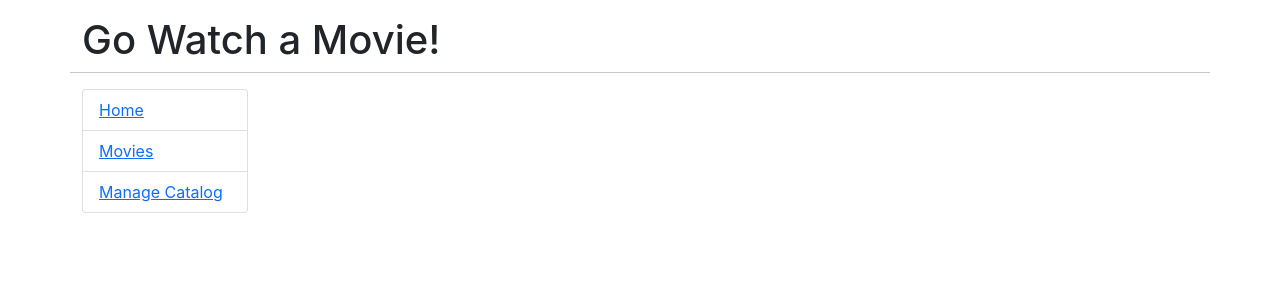
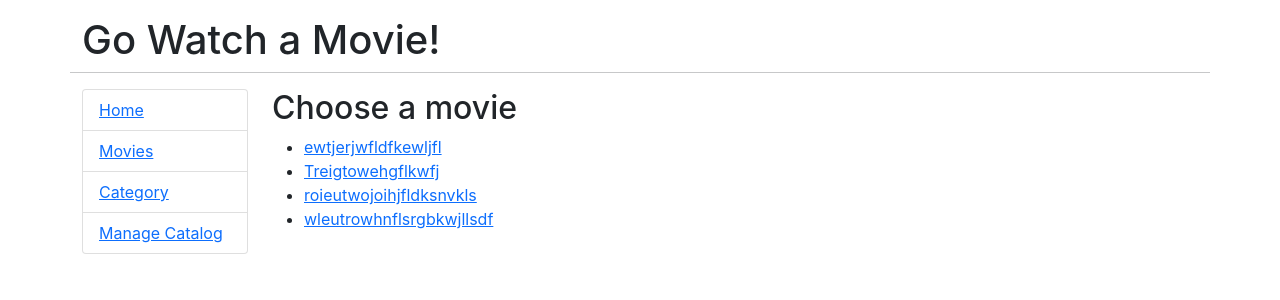
Before and after one commit to Kay-bot/movie-app-with-React-and-Go, a React (Create React App) app in the folder client/: page /movies in a window 1280 px wide. Shown: the top 300 px of the page. Built offline with nearby package versions, Linux system fonts and the light colour scheme.

Commit message:
movies and movies

```diff
--- a/client/package.json
+++ b/client/package.json
@@ -8,6 +8,7 @@
     "@testing-library/user-event": "^12.1.10",
     "react": "^17.0.2",
     "react-dom": "^17.0.2",
+    "react-router-dom": "^5.2.0",
     "react-scripts": "4.0.3",
     "web-vitals": "^1.0.1"
   },
--- a/client/src/App.js
+++ b/client/src/App.js
@@ -1,5 +1,20 @@
-function App() {
+import React, { Component } from 'react';
+import {
+  BrowserRouter as Router,
+  Switch,
+  Route,
+  Link,
+  useParams,
+  useRouteMatch,
+} from 'react-router-dom';
+import Movies from './components/Movies';
+import Admin from './components/Admin';
+import Home from './components/Home';
+import Categories from './components/Categories';
+
+export default function App() {
   return (
+    <Router>
       <div className="container">
         <div className="row">
           <h1 className="mt-3">Go Watch a Movie!</h1>
@@ -11,20 +26,64 @@
             <nav>
               <ul className="list-group">
                 <li className="list-group-item">
-                <a href="/">Home</a>
+                  <Link to="/">Home</Link>
                 </li>
                 <li className="list-group-item">
-                <a href="/movies">Movies</a>
+                  <Link to="/movies">Movies</Link>
                 </li>
                 <li className="list-group-item">
-                <a href="/admin">Manage Catalog</a>
+                  <Link to="/by-category">Category</Link>
+                </li>
+                <li className="list-group-item">
+                  <Link to="/admin">Manage Catalog</Link>
                 </li>
               </ul>
             </nav>
           </div>
+
+          <div className="col-md-10">
+            <Switch>
+              <Route exact path="/" component={Home} />
+              <Route path="/movies/:id" component={Movie} />
+              <Route exact path="/movies" component={Movies} />
+              <Route exact path="/by-category" component={Category} />
+              <Route
+                exact
+                path="/by-category/drama"
+                render={(props) => <Categories {...props} title={`Drama`} />}
+              />
+              <Route
+                exact
+                path="/by-category/comedy"
+                render={(props) => <Categories {...props} title={`Comedy`} />}
+              />
+              <Route exact path="/admin" component={Admin} />
+            </Switch>
           </div>
+        </div>
+      </div>
+    </Router>
+  );
+}
+
+function Movie() {
+  let { id } = useParams();
+  return <h2>Movie id {id}</h2>;
+}
+
+function Category() {
+  let { path, url } = useRouteMatch();
+  return (
+    <div>
+      <h2>Categories</h2>
+      <ul>
+        <li>
+          <Link to={`${path}/drama`}>Drama</Link>
+        </li>
+        <li>
+          <Link to={`${path}/comedy`}>Comedy</Link>
+        </li>
+      </ul>
     </div>
   );
 }
-
-export default App;
--- /dev/null
+++ b/client/src/components/Admin.js
@@ -0,0 +1,7 @@
+import React, { Component } from 'react';
+
+export default class Admin extends Component {
+  render() {
+    return <h2>Manage Catalog</h2>;
+  }
+}
--- /dev/null
+++ b/client/src/components/Categories.js
@@ -0,0 +1,7 @@
+import React, { Component } from 'react';
+
+export default class extends Component {
+  render() {
+    return <h2>Category: {this.props.title}</h2>;
+  }
+}
--- /dev/null
+++ b/client/src/components/Home.js
@@ -0,0 +1,7 @@
+import React, { Component } from 'react';
+
+export default class Home extends Component {
+  render() {
+    return <h2>Home</h2>;
+  }
+}
--- /dev/null
+++ b/client/src/components/Movies.js
@@ -0,0 +1,33 @@
+import React, { Component, Fragment } from 'react';
+import { Link } from 'react-router-dom';
+
+export default class Movies extends Component {
+  state = { movies: [] };
+
+  componentDidMount() {
+    this.setState({
+      movies: [
+        { id: 1, title: 'ewtjerjwfldfkewljfl', runtime: 142 },
+        { id: 2, title: 'Treigtowehgflkwfj', runtime: 120 },
+        { id: 3, title: 'roieutwojoihjfldksnvkls', runtime: 150 },
+        { id: 4, title: 'wleutrowhnflsrgbkwjllsdf', runtime: 130 },
+      ],
+    });
+  }
+
+  render() {
+    return (
+      <Fragment>
+        <h2>Choose a movie</h2>
+
+        <ul>
+          {this.state.movies.map((m) => (
+            <li key={m.id}>
+              <Link to={`/movies/${m.id}`}>{m.title}</Link>
+            </li>
+          ))}
+        </ul>
+      </Fragment>
+    );
+  }
+}
```
Also changed, not shown: 2 other files (tests, documents, lock files or other folders). Lines whose indentation alone changed are shown as unchanged.
